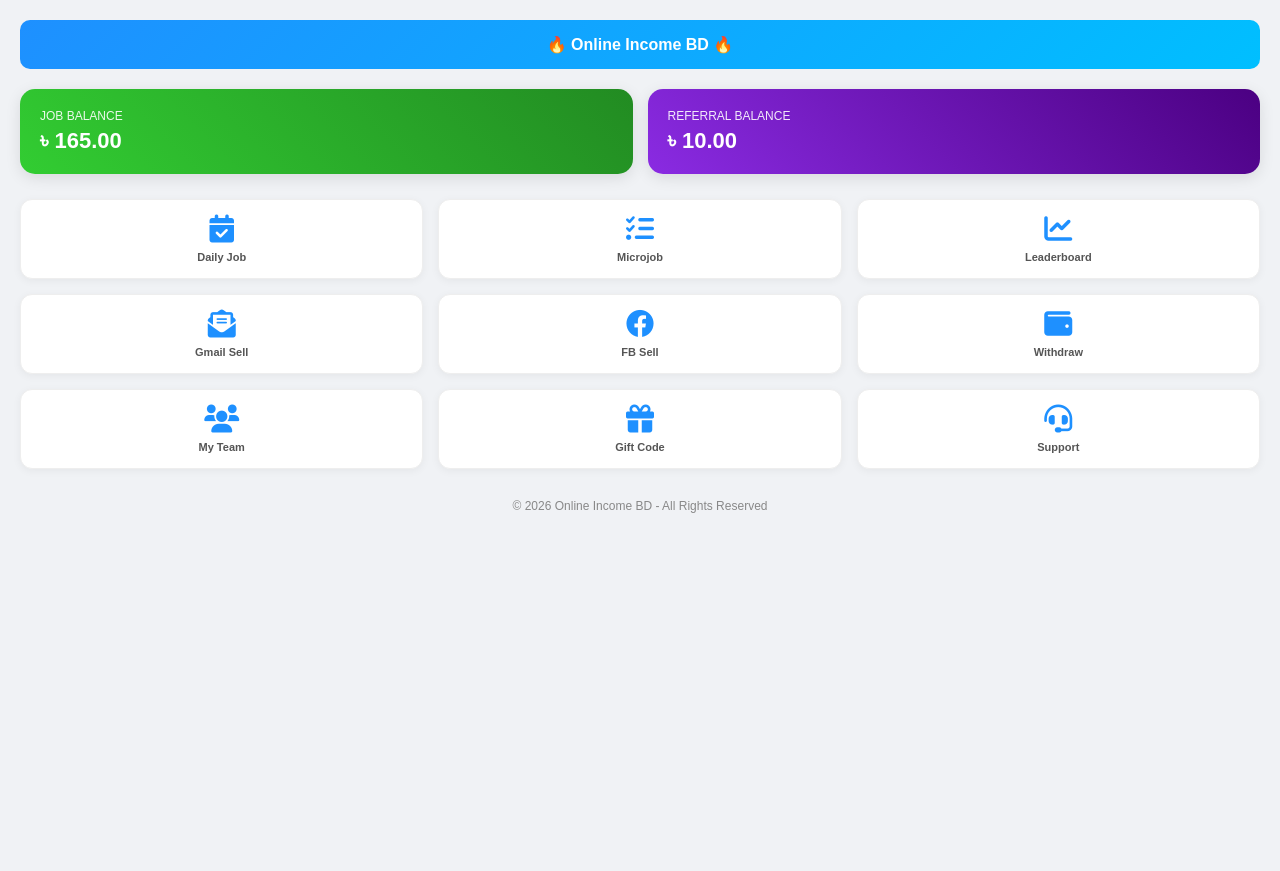
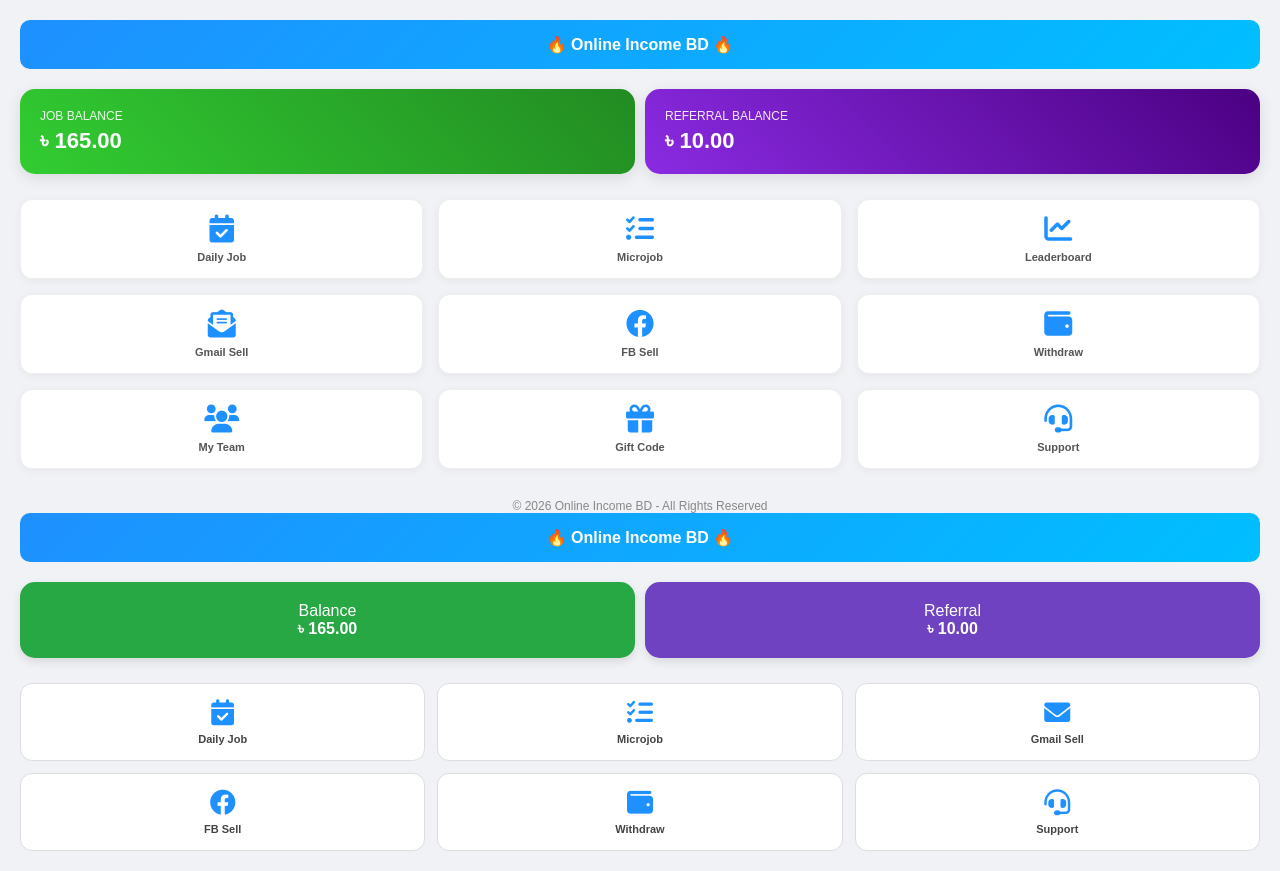
Before and after one commit to hossainrafi972-lab/online-income-bd, a plain HTML site: page index.html in a window 1280 px wide. Before the commit the page ends 800 px from the top, so only its background shows below. Drawn offline with Linux system fonts and the light colour scheme; a script that the page names is missing.

Commit message:
Add basic structure and styles to index.html

```diff
--- a/index.html
+++ b/index.html
@@ -58,3 +58,52 @@
     </script>
 </body>
 </html>
+
+<!DOCTYPE html>
+<html lang="en">
+<head>
+    <meta charset="UTF-8">
+    <meta name="viewport" content="width=device-width, initial-scale=1.0">
+    <title>Online Income BD</title>
+    <script src="https://telegram.org/js/telegram-web-app.js"></script>
+    <link rel="stylesheet" href="https://cdnjs.cloudflare.com/ajax/libs/font-awesome/6.0.0/css/all.min.css">
+    <style>
+        body { font-family: 'Poppins', sans-serif; background-color: #f0f2f5; margin: 0; padding: 20px; }
+        .header { background: linear-gradient(135deg, #1e90ff, #00bfff); color: white; padding: 15px; border-radius: 10px; text-align: center; font-weight: bold; margin-bottom: 20px; }
+        .balance-container { display: flex; gap: 10px; margin-bottom: 25px; }
+        .card { flex: 1; padding: 20px; border-radius: 15px; color: white; text-align: center; box-shadow: 0 4px 10px rgba(0,0,0,0.1); }
+        .bg-green { background: #28a745; } .bg-purple { background: #6f42c1; }
+        .grid { display: grid; grid-template-columns: repeat(3, 1fr); gap: 12px; }
+        .item { background: white; padding: 15px; border-radius: 12px; text-align: center; border: 1px solid #ddd; cursor: pointer; }
+        .item:active { background: #e0e0e0; }
+        .item i { font-size: 26px; color: #1e90ff; margin-bottom: 8px; }
+        .item span { font-size: 11px; font-weight: bold; color: #444; display: block; }
+    </style>
+</head>
+<body>
+    <div class="header">🔥 Online Income BD 🔥</div>
+
+    <div class="balance-container">
+        <div class="card bg-green"><div>Balance</div><b>৳ 165.00</b></div>
+        <div class="card bg-purple"><div>Referral</div><b>৳ 10.00</b></div>
+    </div>
+
+    <div class="grid">
+        <div class="item" onclick="send('daily_job')"><i class="fas fa-calendar-check"></i><span>Daily Job</span></div>
+        <div class="item" onclick="send('micro_job')"><i class="fas fa-tasks"></i><span>Microjob</span></div>
+        <div class="item" onclick="send('gmail_sell')"><i class="fas fa-envelope"></i><span>Gmail Sell</span></div>
+        <div class="item" onclick="send('fb_sell')"><i class="fab fa-facebook"></i><span>FB Sell</span></div>
+        <div class="item" onclick="send('withdraw')"><i class="fas fa-wallet"></i><span>Withdraw</span></div>
+        <div class="item" onclick="send('support')"><i class="fas fa-headset"></i><span>Support</span></div>
+    </div>
+
+    <script>
+        const webapp = window.Telegram.WebApp;
+        webapp.expand();
+        webapp.ready();
+        function send(action) {
+            webapp.sendData(action); // এই লাইনটি বটের সাথে কানেক্ট করবে
+        }
+    </script>
+</body>
+</html>
```
